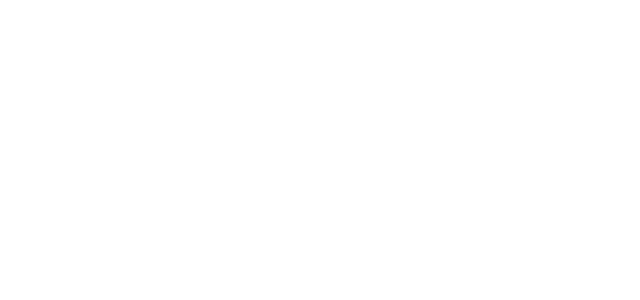
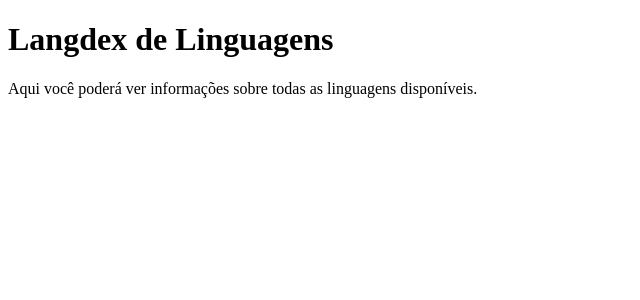
Before and after one commit to Markus-Gerrits/poke-langs, a React (Vite) app: page /langdex in a window 1280 px wide. Before the commit this address had no page. Shown: the top 300 px of the page, without its empty margins (0-640 px from the left). Built offline with nearby package versions, Linux system fonts and the light colour scheme.

Commit message:
refactor: rename Pokedex page to Langdex

```diff
--- a/src/main.tsx
+++ b/src/main.tsx
@@ -2,7 +2,7 @@
 import ReactDOM from "react-dom/client";
 import { BrowserRouter, Routes, Route } from "react-router-dom";
 import Home from "./pages/Home";
-import Pokedex from "./pages/Pokedex";
+import Langdex from "./pages/Langdex";
 import Battle from "./pages/Battle";
 
 ReactDOM.createRoot(document.getElementById("root") as HTMLElement).render(
@@ -10,7 +10,7 @@
     <BrowserRouter>
       <Routes>
         <Route path="/" element={<Home />}/>
-        <Route path="/pokedex" element={<Pokedex />}/>
+        <Route path="/langdex" element={<Langdex />}/>
         <Route path="/battle" element={<Battle />}/>
       </Routes>
     </BrowserRouter>
--- a/src/pages/Pokedex.tsx
+++ b/src/pages/Langdex.tsx
@@ -1,7 +1,7 @@
 export default function Pokedex() {
     return (
         <div>
-            <h1>Pokedéx de Linguagens</h1>
+            <h1>Langdex de Linguagens</h1>
             <p>Aqui você poderá ver informações sobre todas as linguagens disponíveis.</p>
         </div>
     )
```
